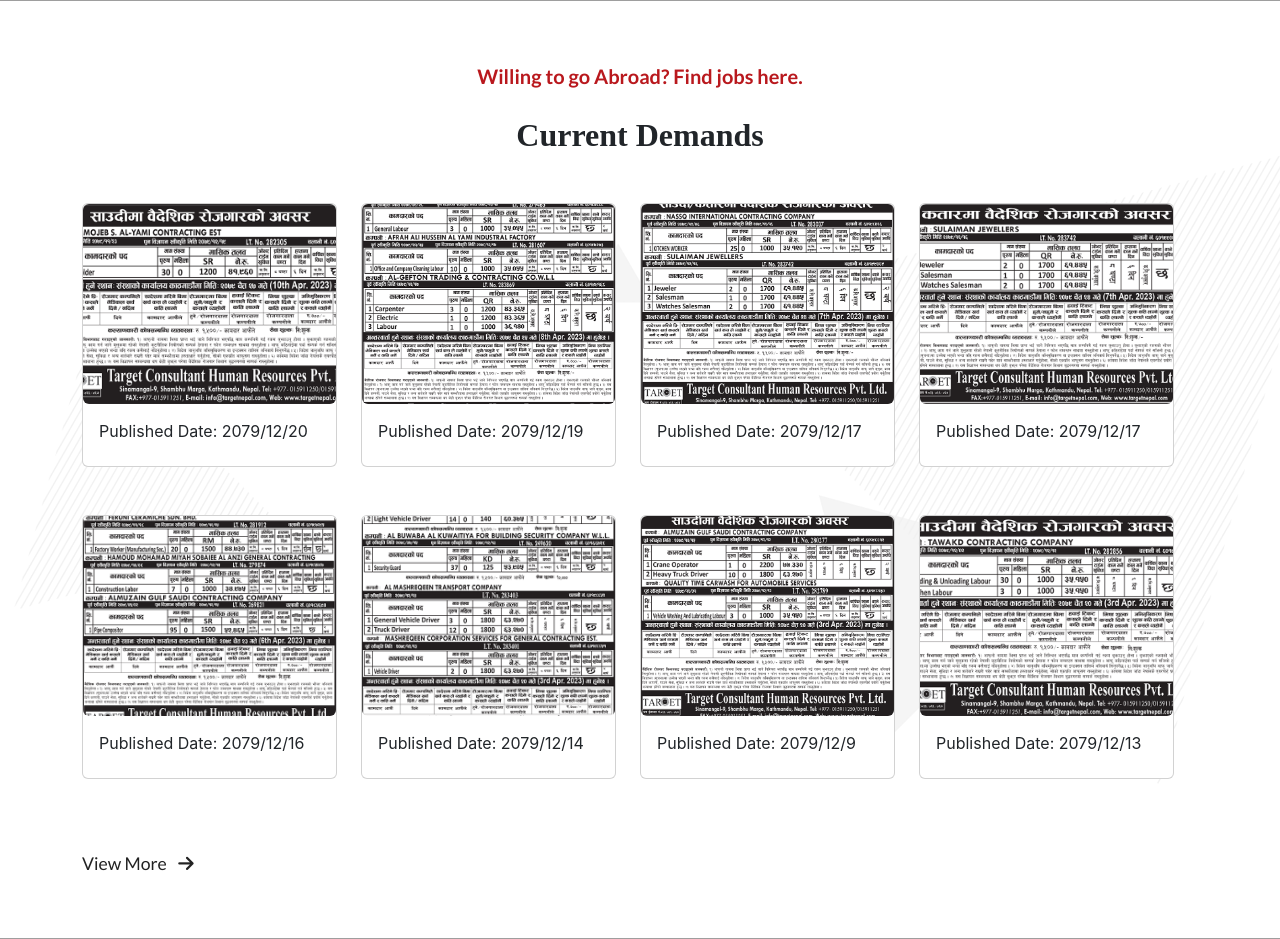
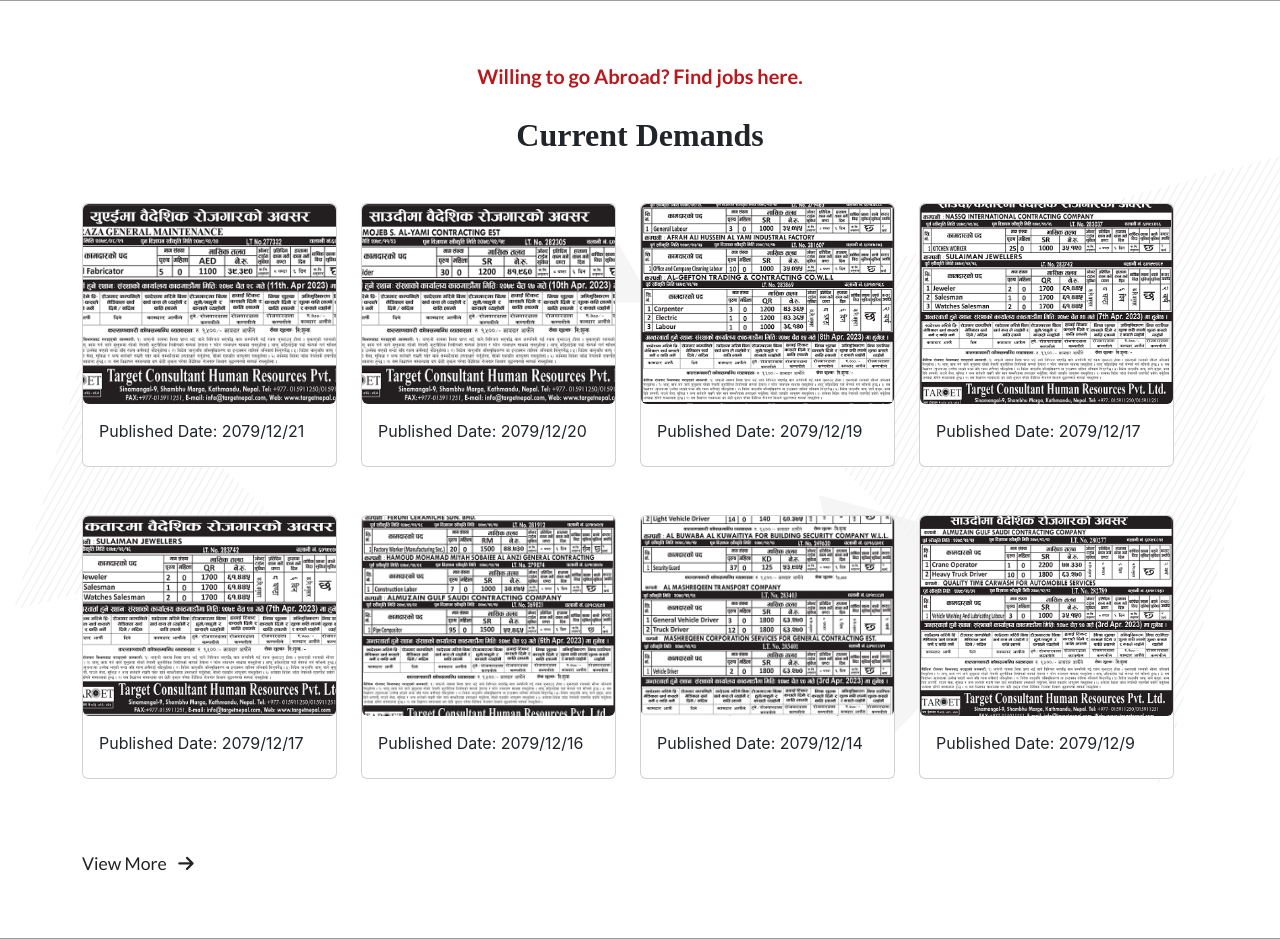
Before and after one commit to razustha/targetnepal, a PHP site: page / in a window 1280 px wide. Shown: the part 2192-3131 px from the top of the page. Run offline with PHP 8.4, Linux system fonts and the light colour scheme; some libraries are stand-ins or nearby versions; some web fonts are replaced; grey boxes are pictures that could not be loaded.

Commit message:
add demand

```diff
--- a/page-templates/all-job.php
+++ b/page-templates/all-job.php
@@ -9,6 +9,20 @@
 
         <div class="row g-4">
             <div class="row g-4">
+            <div class="col-md-3">
+                    <a href="assets/img/demand/tchrpl_20_chait.png" data-lightbox="image-1">
+                        <div class="card mb-4">
+
+                            <img class="img-fluid rounded" src="assets/img/demand/tchrpl_20_chait.png" alt="">
+
+                            <div class="card-body">
+                                <h5 class="card-title">Published Date: 2079/12/21</h5>
+
+                            </div>
+                        </div>
+
+                    </a>
+                </div>
             <div class="col-md-3">
                     <a href="assets/img/demand/tchrpl_18_chait-2.png" data-lightbox="image-1">
                         <div class="card mb-4">
@@ -109,20 +123,7 @@
                     </a>
 
                 </div>
-                <div class="col-md-3">
-                    <a href="assets/img/demand/tchrpvl_12_chait_20_2.png" data-lightbox="image-1">
-                        <div class="card mb-4">
 
-                            <img class="img-fluid rounded" src="assets/img/demand/tchrpvl_12_chait_20_2.png" alt="">
-
-                            <div class="card-body">
-                                <h5 class="card-title">Published Date: 2079/12/13</h5>
-
-                            </div>
-                        </div>
-
-                    </a>
-                </div>
 
 
 
```
Also changed, not shown: job-demand.php (+14 -0 lines), assets/img/demand/tchrpl_20_chait.png (added).
